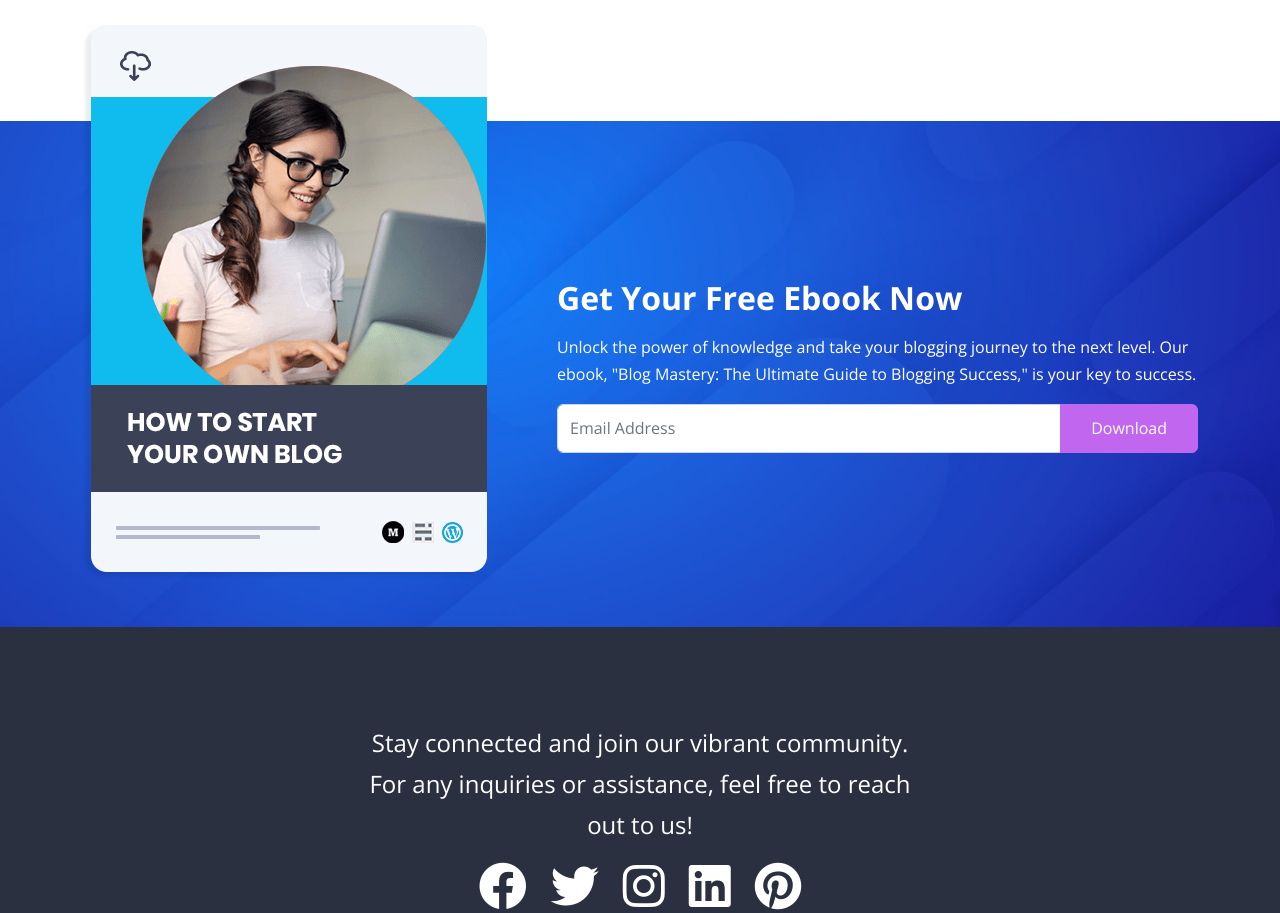
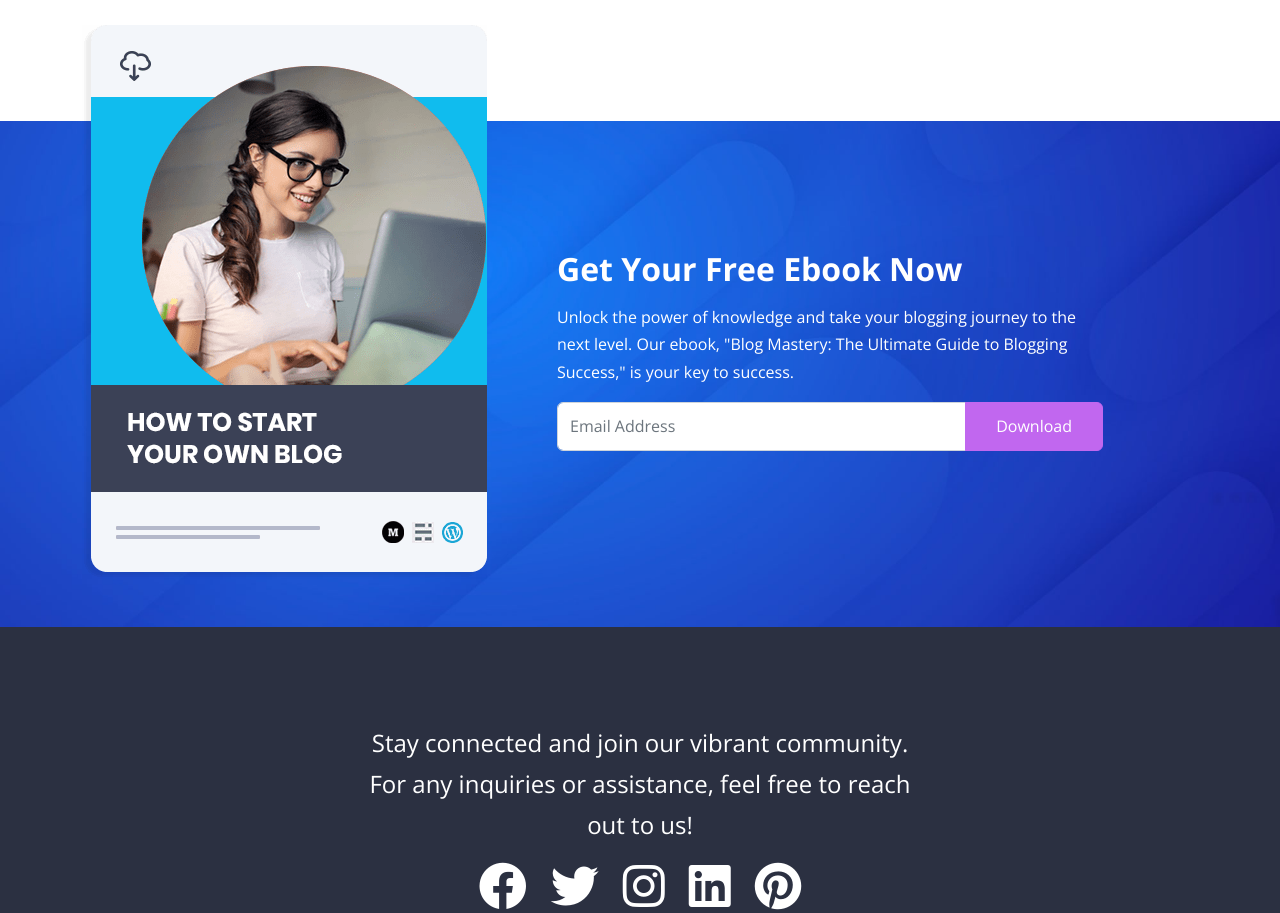
Before and after one commit to o0Danii0o/ebook-website, a website: page index.html in a window 1280 px wide. Shown: the part 3695-4608 px from the top of the page. Drawn offline with nearby package versions, Linux system fonts and the light colour scheme; files that its build step writes are made by us from their sources.

Commit message:
adjust form margins

```diff
--- a/index.html
+++ b/index.html
@@ -446,7 +446,7 @@
               </div>
             </div>
 
-            <div class="col-lg-7">
+            <div class="col-lg-6">
               <div class="text-container text-white d-flex flex-column justify-content-center h-100 mb-5">
                 <h2 class="fw-bold">Get Your Free Ebook Now</h2>
                 <p>
@@ -459,7 +459,7 @@
 
                 <!-- Form -->
                  <form>
-                  <div class="input-group mb-3">
+                  <div class="input-group mb-5">
                     <input type="email" class="form-control" placeholder="Email Address">
                     <button class="btn btn-primary text-white rounded-end">Download</button>
                   </div>
```
